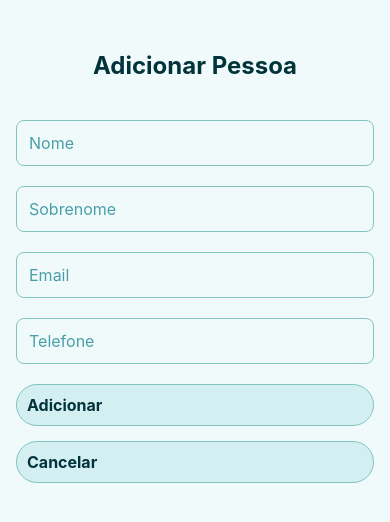
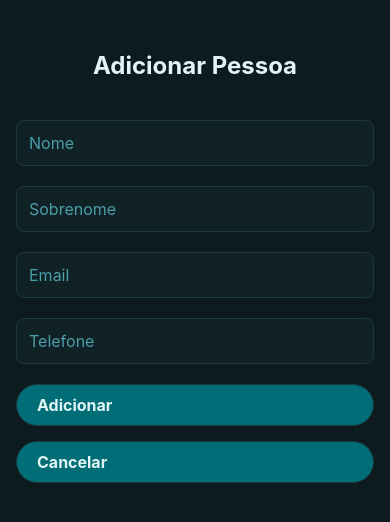
Before and after one commit to Pyetro7007/PAMII_CRUD_API_REST_PyetroFabricioPeterlini, a React Native app in the folder meuCrudApp/: screen /AddEditScreen in a window 390 px wide. Shown: the top 522 px of the page. Built offline with nearby package versions, Linux system fonts and the light colour scheme; no server answers.

Commit message:
Terminar desafio Intermediário

```diff
--- a/meuCrudApp/package.json
+++ b/meuCrudApp/package.json
@@ -13,13 +13,13 @@
     "@react-navigation/native": "^7.1.33",
     "@react-navigation/stack": "^7.8.5",
     "axios": "^1.13.6",
-    "expo": "~55.0.5",
+    "expo": "~55.0.9",
     "expo-status-bar": "~55.0.4",
     "react": "19.2.0",
     "react-dom": "19.2.0",
     "react-native": "0.83.2",
-    "react-native-safe-area-context": "^5.7.0",
-    "react-native-screens": "^4.24.0",
+    "react-native-safe-area-context": "~5.6.2",
+    "react-native-screens": "~4.23.0",
     "react-native-web": "^0.21.0"
   },
   "private": true
--- a/meuCrudApp/src/api/api.js
+++ b/meuCrudApp/src/api/api.js
@@ -1,7 +1,7 @@
 import axios from "axios";
 
 const api = axios.create({
-    baseURL: "http://pyite-200-204-33-222.a.free.pinggy.link",
+    baseURL: "http://ayzed-201-82-232-186.a.free.pinggy.link",
 });
 
 export default api;
--- a/meuCrudApp/src/components/Card.js
+++ b/meuCrudApp/src/components/Card.js
@@ -17,14 +17,14 @@ export default function Card ({item, navigation, loadPeople}) {
 
             <View>
                 <Button onPressButton={() => navigation.navigate('AddEditScreen', { person: item })}>
-                    <Text style={styles.textButton}>Editar</Text>
+                    <Text style={styles.buttonText}>Editar</Text>
                 </Button>
 
                 <Button onPressButton={async () => {
                     await deletePerson(item.id);
                     loadPeople();
                 }}>
-                    <Text style={styles.buttonText}>Excluir</Text>
+                    <Text style={styles.buttonTextdelete}>Excluir</Text>
                 </Button>
             </View>
         </View>
--- a/meuCrudApp/src/screens/AddEditScreen.js
+++ b/meuCrudApp/src/screens/AddEditScreen.js
@@ -15,6 +15,18 @@ const AddEditScreen = ({ route, navigation }) => {
     const [error, setError] = useState(null);
 
     const save = async () => {
+        // Valida o email antes de salvar
+        const emailRegex = /^[^\s@]+@[^\s@]+\.[^\s@]+$/;
+        if (!emailRegex.test(email)) {
+            setError('Email inválido, tente novamente');
+            return;
+        }
+
+        if (!firstname || !lastname || !email || !phone) {
+            setError('Preencha todos os campos');
+            return;
+        }
+
         try {
             if (person) {
                 await updatePerson(person.id, { firstname, lastname, email, phone });
@@ -75,11 +87,11 @@ const AddEditScreen = ({ route, navigation }) => {
             />
 
             <Button onPressButton={save}>
-                <Text style={styles.buttonTextAdd}>{person ? "Salvar" : "Adicionar"}</Text>
+                <Text style={styles.buttonText}>{person ? "Salvar" : "Adicionar"}</Text>
             </Button>
 
             <Button onPressButton={() => navigation.goBack()}>
-                <Text style={styles.buttonTextAdd}>Cancelar</Text>
+                <Text style={styles.buttonText}>Cancelar</Text>
             </Button>
         </View>
 
--- a/meuCrudApp/src/screens/HomeScreen.js
+++ b/meuCrudApp/src/screens/HomeScreen.js
@@ -40,8 +40,8 @@ const HomeScreen = ({ navigation }) => {
     if (loading) {
         return (
             <View style={styles.centerMessage}>
-                <ActivityIndicator size="large" color="#000000"/>
-                <Text>Carregando...</Text>
+                <ActivityIndicator size="large" color="#ffffff"/>
+                <Text style={{color:"#ffffff"}}>Carregando...</Text>
             </View>
         );
     };
--- a/meuCrudApp/src/styles/styles.js
+++ b/meuCrudApp/src/styles/styles.js
@@ -6,7 +6,7 @@ const styles = StyleSheet.create({
     // Container
     container: {
         flex: 1,
-        backgroundColor: '#f0fafb',
+        backgroundColor: '#0d1b1e',
         padding: 16,
     },
 
@@ -15,7 +15,7 @@ const styles = StyleSheet.create({
         flex: 1,
         justifyContent: 'center',
         alignItems: 'center',
-        backgroundColor: '#f0fafb',
+        backgroundColor: '#112226',
     },
 
     // Headers
@@ -40,13 +40,13 @@ const styles = StyleSheet.create({
     homeTitle: {
         fontSize: 24,
         fontWeight: 'bold',
-        color: '#00343a',
+        color: '#e0f4f6',
         marginTop: -15,
     },
     addEditTitle: {
         fontSize: 24,
         fontWeight: 'bold',
-        color: '#00343a',
+        color: '#e0f4f6',
         marginBottom: 24,
         textAlign: 'center',
     },
@@ -54,7 +54,7 @@ const styles = StyleSheet.create({
         fontSize: 14,
         color: '#4a9ea8',
         marginTop: 4,
-        marginBottom: 8,
+        marginBottom: 4,
     },
     errorText: {
         fontSize: 14,
@@ -66,13 +66,13 @@ const styles = StyleSheet.create({
     // Inputs
     input: {
         borderWidth: 1,
-        borderColor: '#83c5be',
+        borderColor: '#1a3a40',
         borderRadius: 8,
         padding: 12,
         marginBottom: 20,
         fontSize: 16,
-        color: '#00343a',
-        backgroundColor: '#f0fafb',
+        color: '#e0f4f6',
+        backgroundColor: '#112226',
         width: windowWidth - 32,
     },
 
@@ -81,37 +81,44 @@ const styles = StyleSheet.create({
         flexDirection: 'row',
         marginBottom: 15,
         alignItems: 'center',
-        backgroundColor: '#d4eff1',
+        backgroundColor: '#006d77',
         padding: 10,
         borderRadius: 50,
         borderWidth: 1,
-        borderColor: '#83c5be',
+        borderColor: '#1a3a40',
     },
-    buttonText: {
+    buttonTextdelete: {
+        marginLeft: 10,
         color: '#e63946',
         fontSize: 16,
         fontWeight: 'bold',
     },
+    buttonText: {
+        marginLeft: 10,
+        color: '#e0f4f6',
+        fontSize: 16,
+        fontWeight: 'bold',
+    },
     buttonTextAdd: {
-        color: '#00343a',
+        color: '#e0f4f6',
         fontSize: 16,
         fontWeight: 'bold',
     },
 
     // Cards
     card: {
-        backgroundColor: '#e0f4f6',
+        backgroundColor: '#112226',
         borderRadius: 8,
         padding: 16,
         marginBottom: 12,
         borderWidth: 1,
-        borderColor: '#83c5be',
+        borderColor: '#1a3a40',
         width: windowWidth - 32,
     },
     cardTitle: {
         fontSize: 16,
         fontWeight: 'bold',
-        color: '#006d77',
+        color: '#83c5be',
         marginBottom: 4,
     },
 });
```
Also changed, not shown: 2 other files (tests, documents, lock files or other folders).
